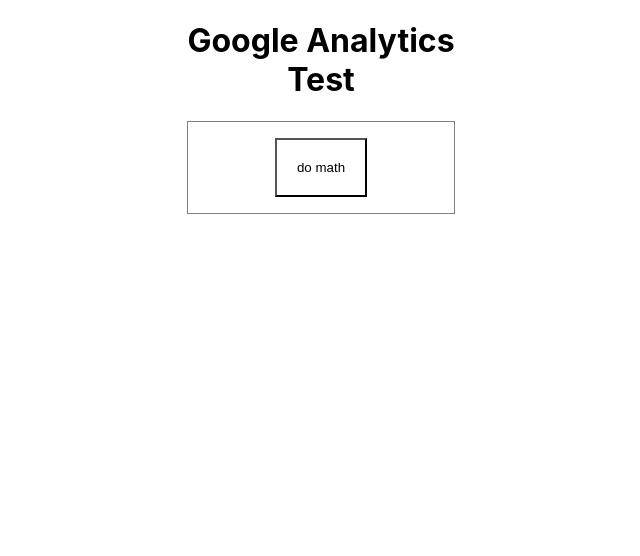
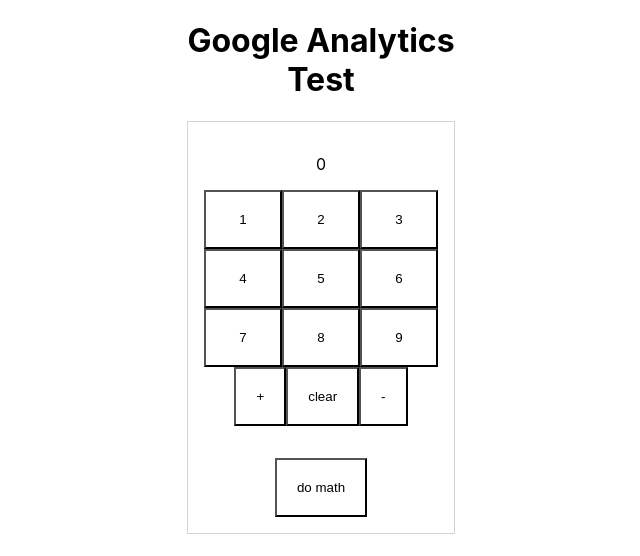
Before and after one commit to jathom30/test-google-analytics, a React (Create React App) app: page / in a window 1280 px wide. Both pictures are taken after a click on the button "click me". Shown: the top 556 px of the page, without its empty margins (319-959 px from the left). Built offline with nearby package versions, Linux system fonts and the light colour scheme.

Commit message:
calculator

```diff
--- a/src/App.js
+++ b/src/App.js
@@ -6,21 +6,71 @@
   debug: true
 });
 
-const UpdateComponent = ({ addItUp }) => {
+const UpdateComponent = ({ setSolution }) => {
+  const [numbers, setNumbers] = useState([]);
+  const [firstNumber, setFirstNumber] = useState(0);
+  const [operator, setOperator] = useState("");
+
+  const handleAdd = () => {
+    setFirstNumber(parseInt(numbers.join("")));
+    setNumbers([]);
+    setOperator("add");
+    ReactGA.event({
+      category: "button press",
+      action: "addition",
+      label: "math"
+    });
+  };
+  const handleSubtract = () => {
+    setFirstNumber(parseInt(numbers.join("")));
+    setNumbers([]);
+    setOperator("subtract");
+    ReactGA.event({
+      category: "button press",
+      action: "subtraction",
+      label: "math"
+    });
+  };
+  const handleSolve = () => {
+    const secondNumber = parseInt(numbers.join(""));
+    if (operator === "add") setSolution(firstNumber + secondNumber);
+    if (operator === "subtract") setSolution(firstNumber - secondNumber);
+    ReactGA.event({
+      category: "button press",
+      action: "solution",
+      label: "math"
+    });
+  };
+
   return (
-    <div style={{ border: "1px solid gray", padding: "1rem", margin: "1rem" }}>
-      <button onClick={() => addItUp([1, 2, 3, 4, 5, 6, 7, 8, 9, 10])}>
-        do math
-      </button>
+    <div className="calc">
+      <p style={{ minHeight: 18 }}>{numbers.length && numbers}</p>
+      <div className="calc-numbers">
+        <button onClick={() => setNumbers([...numbers, 1])}>1</button>
+        <button onClick={() => setNumbers([...numbers, 2])}>2</button>
+        <button onClick={() => setNumbers([...numbers, 3])}>3</button>
+        <button onClick={() => setNumbers([...numbers, 4])}>4</button>
+        <button onClick={() => setNumbers([...numbers, 5])}>5</button>
+        <button onClick={() => setNumbers([...numbers, 6])}>6</button>
+        <button onClick={() => setNumbers([...numbers, 7])}>7</button>
+        <button onClick={() => setNumbers([...numbers, 8])}>8</button>
+        <button onClick={() => setNumbers([...numbers, 9])}>9</button>
+      </div>
+      <div className="computation">
+        <button onClick={handleAdd}>+</button>
+        <button onClick={() => setNumbers([])}>clear</button>
+        <button onClick={handleSubtract}>-</button>
+      </div>
+      <button onClick={handleSolve}>do math</button>
     </div>
   );
 };
 
-const Clear = ({ math, clearItUp }) => {
+const Clear = ({ solution, clearItUp }) => {
   ReactGA.modalview("show-math");
   return (
     <div>
-      <p>{math}</p>
+      <p>{solution}</p>
       <button onClick={clearItUp}>clear</button>
     </div>
   );
@@ -28,7 +78,7 @@
 
 function App() {
   const [update, setUpdate] = useState(false);
-  const [math, setMath] = useState(0);
+  const [solution, setSolution] = useState(0);
 
   const start = () => {
     setUpdate(true);
@@ -39,19 +89,8 @@
     });
   };
 
-  const addItUp = arr => {
-    const sum = arr.reduce((acc, val) => acc + val);
-    setMath(sum);
-    ReactGA.event({
-      category: "button press",
-      action: "math",
-      label: sum.toString(),
-      value: sum
-    });
-  };
-
   const clearItUp = () => {
-    setMath(0);
+    setSolution(0);
     setUpdate(false);
     ReactGA.event({
       category: "button press",
@@ -65,8 +104,8 @@
     <div className="App">
       <h1>Google Analytics Test</h1>
       {!update && <button onClick={start}>click me</button>}
-      {update && <UpdateComponent addItUp={addItUp} />}
-      {math !== 0 && <Clear math={math} clearItUp={clearItUp} />}
+      {update && <UpdateComponent setSolution={setSolution} />}
+      {solution !== 0 && <Clear solution={solution} clearItUp={clearItUp} />}
     </div>
   );
 }
--- a/src/App.scss
+++ b/src/App.scss
@@ -6,6 +6,19 @@
     background: none;
     padding: 20px;
   }
+}
+
+.calc {
+  border: 1px solid lightgray;
+  padding: 1rem;
+  margin: 1rem;
+}
+.calc-numbers {
+  display: grid;
+  grid-template-columns: 1fr 1fr 1fr;
+}
+.computation {
+  margin-bottom: 2rem;
 }
 
 .App-logo {
```
